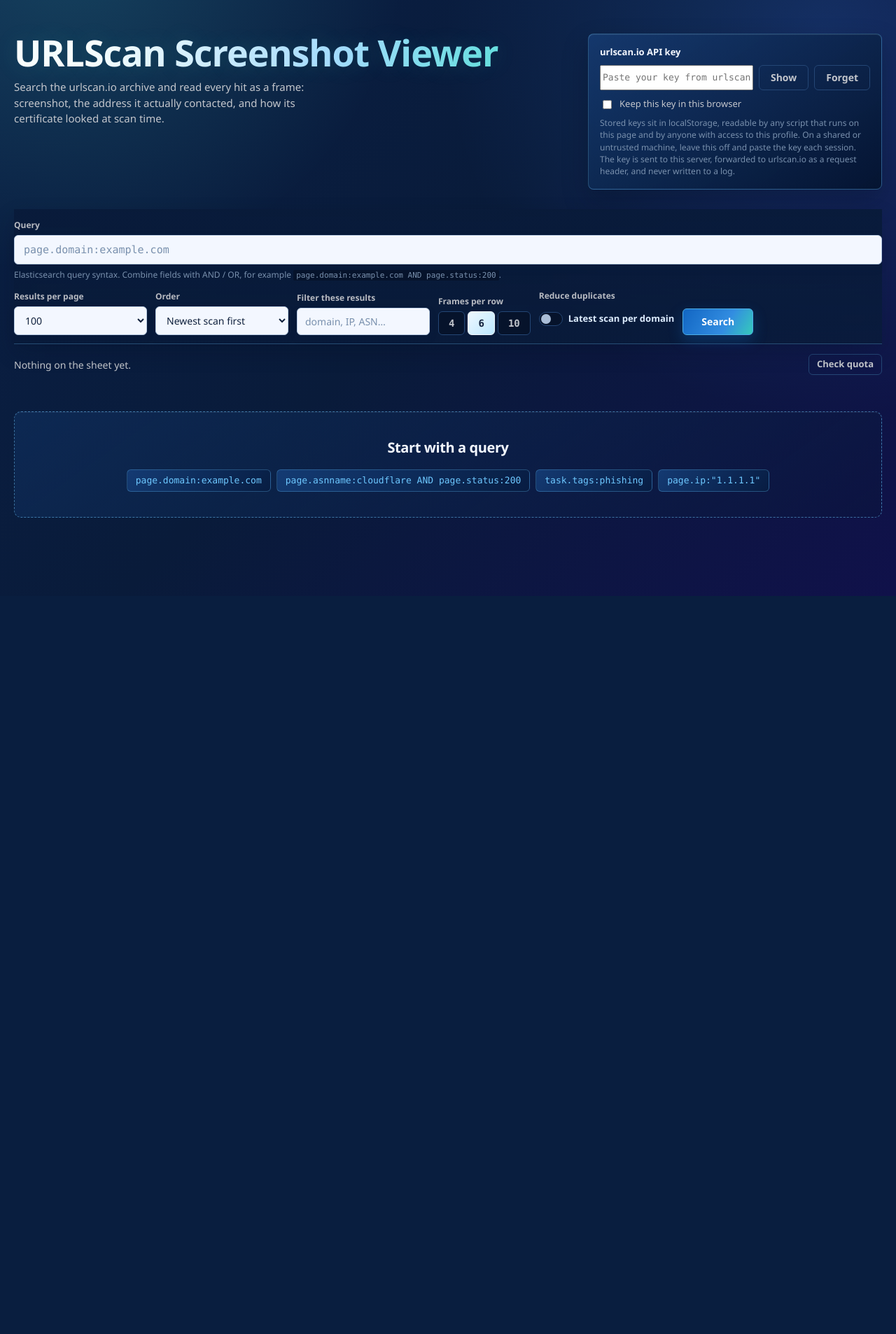
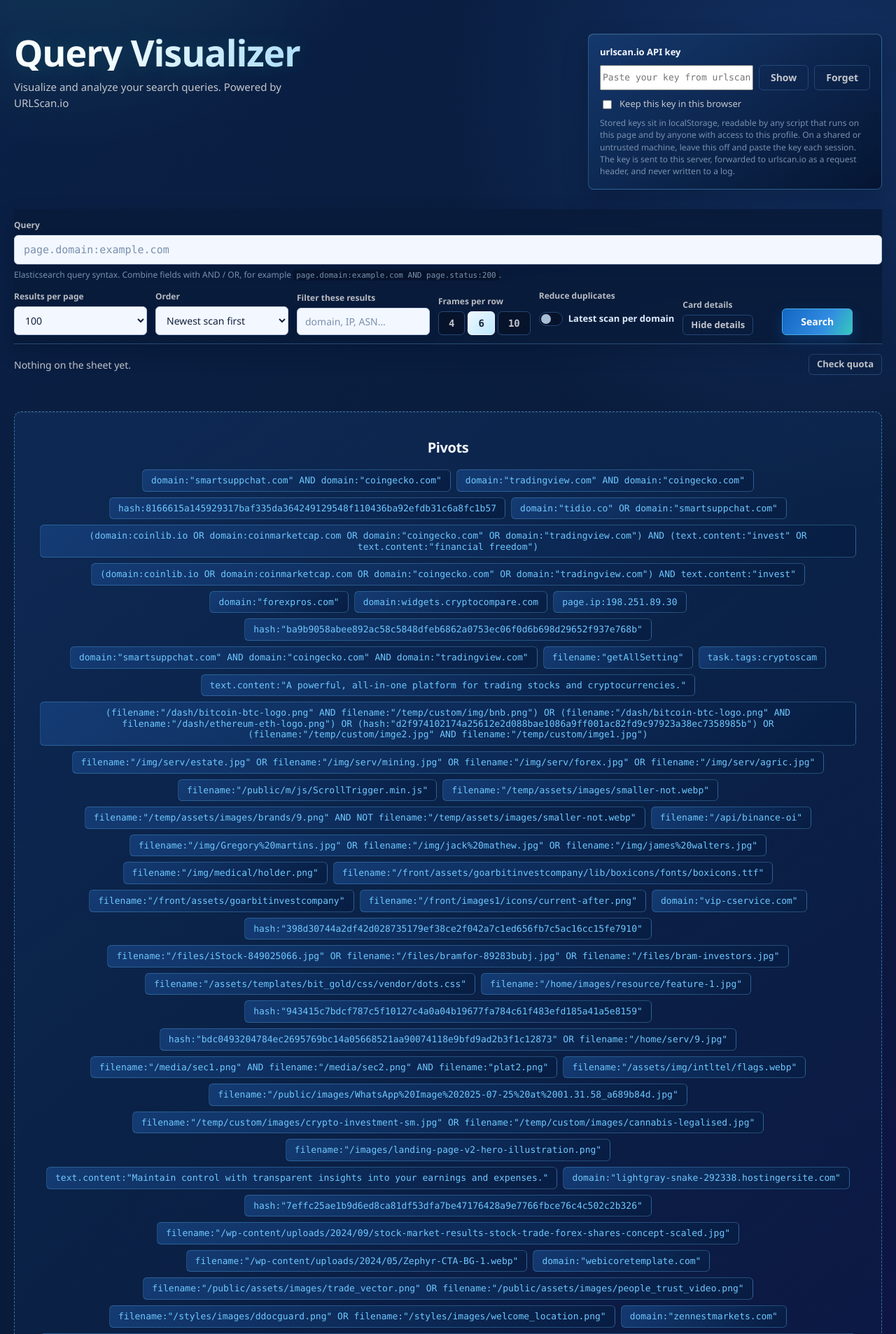
Before and after one commit to benpinpop/urlscan-dashboard, a Flask app: page / in a window 1280 px wide. Shown: the top 1907 px of the page at 70% size. Before the commit the page ends 852 px from the top, so only its background shows below. Run offline with Flask 3, Linux system fonts and the light colour scheme.

Commit message:
Add toggle details feature and example queries to the dashboard

```diff
--- a/static/css/styles.css
+++ b/static/css/styles.css
@@ -212,6 +212,7 @@
 .knob { flex: 0 1 190px; min-width: 130px; }
 .knob--density { flex: 0 0 auto; }
 .knob--collapse { flex: 0 1 auto; min-width: 190px; }
+.knob--details { flex: 0 0 auto; }
 
 .toggle {
   display: flex;
@@ -550,6 +551,13 @@
 .cols-10 .frame__margin { padding: 7px; }
 .cols-10 .fact--time { display: none; }
 
+.sheet.is-minimal .facts { display: none; }
+
+.sheet.is-minimal .frame__margin {
+  padding-top: 12px;
+  padding-bottom: 12px;
+}
+
 /* --- Pagination --------------------------------------------------------- */
 
 .more {
--- a/static/js/app.js
+++ b/static/js/app.js
@@ -20,6 +20,7 @@
     sort: document.getElementById("sort"),
     filter: document.getElementById("filter"),
     collapseDomain: document.getElementById("collapse-domain"),
+    toggleDetails: document.getElementById("toggle-details"),
     run: document.getElementById("run"),
     quota: document.getElementById("quota"),
     sheet: document.getElementById("sheet"),
@@ -37,7 +38,8 @@
     lightboxTitle: document.getElementById("lightbox-title"),
     lightboxFacts: document.getElementById("lightbox-facts"),
     lightboxClose: document.getElementById("lightbox-close"),
-    tpl: document.getElementById("frame-tpl")
+    tpl: document.getElementById("frame-tpl"),
+    exampleList: document.getElementById("example-list")
   };
 
   var state = {
@@ -83,6 +85,20 @@
     return d.toLocaleString(undefined, {
       year: "numeric", month: "short", day: "2-digit",
       hour: "2-digit", minute: "2-digit"
+    });
+  }
+
+  function renderExamples() {
+    var examples = Array.isArray(window.URLSCAN_EXAMPLES) ? window.URLSCAN_EXAMPLES : [];
+    examples.forEach(function (query) {
+      var item = document.createElement("li");
+      var button = document.createElement("button");
+      button.type = "button";
+      button.className = "example";
+      button.dataset.q = query;
+      button.textContent = query;
+      item.appendChild(button);
+      el.exampleList.appendChild(item);
     });
   }
 
@@ -509,6 +525,11 @@
   el.sort.addEventListener("change", render);
   el.filter.addEventListener("input", applyFilter);
   el.collapseDomain.addEventListener("change", render);
+  el.toggleDetails.addEventListener("click", function () {
+    var minimal = el.sheet.classList.toggle("is-minimal");
+    el.toggleDetails.textContent = minimal ? "Show details" : "Hide details";
+    el.toggleDetails.setAttribute("aria-pressed", String(minimal));
+  });
 
   el.query.addEventListener("keydown", function (event) {
     if (event.key === "Enter") { event.preventDefault(); runSearch(false); }
@@ -535,7 +556,8 @@
   Array.prototype.forEach.call(document.querySelectorAll(".density__btn"), function (button) {
     button.addEventListener("click", function () {
       var cols = button.dataset.cols;
-      el.sheet.className = "sheet cols-" + cols;
+      el.sheet.classList.remove("cols-4", "cols-6", "cols-10");
+      el.sheet.classList.add("cols-" + cols);
       document.querySelectorAll(".density__btn").forEach(function (b) {
         b.classList.toggle("is-on", b === button);
         b.setAttribute("aria-pressed", String(b === button));
@@ -543,6 +565,7 @@
     });
   });
 
+  renderExamples();
   document.querySelectorAll(".example").forEach(function (button) {
     button.addEventListener("click", function () {
       el.query.value = button.dataset.q;
--- /dev/null
+++ b/static/js/examples.js
@@ -0,0 +1,70 @@
+/* Add reusable urlscan.io lookup examples here. */
+
+window.URLSCAN_EXAMPLES = [
+  'domain:"smartsuppchat.com" AND domain:"coingecko.com"',
+  'domain:"tradingview.com" AND domain:"coingecko.com"',
+  'hash:8166615a145929317baf335da364249129548f110436ba92efdb31c6a8fc1b57',
+  'domain:"tidio.co" OR domain:"smartsuppchat.com"',
+  '(domain:coinlib.io OR domain:coinmarketcap.com OR domain:"coingecko.com" OR domain:"tradingview.com") AND (text.content:"invest" OR text.content:"financial freedom")',
+  '(domain:coinlib.io OR domain:coinmarketcap.com OR domain:"coingecko.com" OR domain:"tradingview.com") AND text.content:"invest"',
+  'domain:"forexpros.com"',
+  'domain:widgets.cryptocompare.com',
+  'page.ip:198.251.89.30',
+  'hash:"ba9b9058abee892ac58c5848dfeb6862a0753ec06f0d6b698d29652f937e768b"',
+  'domain:"smartsuppchat.com" AND domain:"coingecko.com" AND domain:"tradingview.com"',
+  'filename:"getAllSetting"',
+  'task.tags:cryptoscam',
+  'text.content:"A powerful, all-in-one platform for trading stocks and cryptocurrencies."',
+  '(filename:"/dash/bitcoin-btc-logo.png" AND filename:"/temp/custom/img/bnb.png") OR (filename:"/dash/bitcoin-btc-logo.png" AND filename:"/dash/ethereum-eth-logo.png") OR (hash:"d2f974102174a25612e2d088bae1086a9ff001ac82fd9c97923a38ec7358985b") OR (filename:"/temp/custom/imge2.jpg" AND filename:"/temp/custom/imge1.jpg")',
+  'filename:"/img/serv/estate.jpg" OR filename:"/img/serv/mining.jpg" OR filename:"/img/serv/forex.jpg" OR filename:"/img/serv/agric.jpg"',
+  'filename:"/public/m/js/ScrollTrigger.min.js"',
+  'filename:"/temp/assets/images/smaller-not.webp"',
+  'filename:"/temp/assets/images/brands/9.png" AND NOT filename:"/temp/assets/images/smaller-not.webp"',
+  'filename:"/api/binance-oi"',
+  'filename:"/img/Gregory%20martins.jpg" OR filename:"/img/jack%20mathew.jpg" OR filename:"/img/james%20walters.jpg"',
+  'filename:"/img/medical/holder.png"',
+  'filename:"/front/assets/goarbitinvestcompany/lib/boxicons/fonts/boxicons.ttf"',
+  'filename:"/front/assets/goarbitinvestcompany"',
+  'filename:"/front/images1/icons/current-after.png"',
+  'domain:"vip-cservice.com"',
+  'hash:"398d30744a2df42d028735179ef38ce2f042a7c1ed656fb7c5ac16cc15fe7910"',
+  'filename:"/files/iStock-849025066.jpg" OR filename:"/files/bramfor-89283bubj.jpg" OR filename:"/files/bram-investors.jpg"',
+  'filename:"/assets/templates/bit_gold/css/vendor/dots.css"',
+  'filename:"/home/images/resource/feature-1.jpg"',
+  'hash:"943415c7bdcf787c5f10127c4a0a04b19677fa784c61f483efd185a41a5e8159"',
+  'hash:"bdc0493204784ec2695769bc14a05668521aa90074118e9bfd9ad2b3f1c12873" OR filename:"/home/serv/9.jpg"',
+  'filename:"/media/sec1.png" AND filename:"/media/sec2.png" AND filename:"plat2.png"',
+  'filename:"/assets/img/intltel/flags.webp"',
+  'filename:"/public/images/WhatsApp%20Image%202025-07-25%20at%2001.31.58_a689b84d.jpg"',
+  'filename:"/temp/custom/images/crypto-investment-sm.jpg" OR filename:"/temp/custom/images/cannabis-legalised.jpg"',
+  'filename:"/images/landing-page-v2-hero-illustration.png"',
+  'text.content:"Maintain control with transparent insights into your earnings and expenses."',
+  'domain:"lightgray-snake-292338.hostingersite.com"',
+  'hash:"7effc25ae1b9d6ed8ca81df53dfa7be47176428a9e7766fbce76c4c502c2b326"',
+  'filename:"/wp-content/uploads/2024/09/stock-market-results-stock-trade-forex-shares-concept-scaled.jpg"',
+  'filename:"/wp-content/uploads/2024/05/Zephyr-CTA-BG-1.webp"',
+  'domain:"webicoretemplate.com"',
+  'filename:"/public/assets/images/trade_vector.png" OR filename:"/public/assets/images/people_trust_video.png"',
+  'filename:"/styles/images/ddocguard.png" OR filename:"/styles/images/welcome_location.png"',
+  'domain:"zennestmarkets.com"',
+  'hash:"93f408e7c4b0a44fe654890abe7498e2f2fcfa4448641bb4802d6ef2d9a4bee8" OR hash:"884bc3d5d57e0b0b1e4744a5ff2a3d2ec9a9fe60c2b7aa594431975088289d66"',
+  'filename:"/temp/custom/assets/img/1.png" OR filename:"/temp/custom/assets/img/invoicing-image/1.png"',
+  'domain:rangwodf.cc',
+  'filename:"/images/header/gfx-f.png"',
+  'filename:"/wp-content/plugins/fake-notifications" AND (domain:"smartsuppchat.com" OR domain:"coingecko.com" OR domain:"tradingview.com")',
+  'filename:"/charting_library/charting_library.min.js"',
+  'filename:"/resource/images/common/home/investimg.png"',
+  'filename:"/assets/images/team/compliance_head.png"',
+  'filename:"/asset/theme1/images/elements/"',
+  'filename:"/assets/frontend/theme_base"',
+  'filename:"/images/1568997483.jpg"',
+  '(filename:"/assets/img/pslogo/doge.png" AND filename:"/assets/img/pslogo/btc.png") OR filename:"/assets/img/step-alt-1.png"',
+  'filename:"/img/fon_line_gretting.png" AND filename:"/img/about_doc_border.png"',
+  'hash:"9a7defac2a6b80fb11a7c72dead382689eb9fbae12254bb0ee20928b8506a6fa"',
+  'hash:"c90ac27535d9603d90a77a403cc32e5b50f6387a60e4f5ba399cbff72dbb7e14" AND hash:"497bd5eaaa51a18795164f04c6bb93d85c62468cac8784cb4dcf5c6f92df40ac" AND hash:"ea4dbfec3b2e808ee39027611f31ea04574d834b17d48e124899894cbb511900" AND hash:"0681a9bdcd3a9c67baa2bc3e208ea8a546cd834b8fb1c5999eab48be8c2eabc1" AND hash:"ff9f22096ea265f283c5cf72396fb2fe083f11dea08590ae3944b066ee6ae669"',
+  'filename:"/img/diagram3-middle.png" AND filename:"/img/icon-check.png"',
+  'hash:"ab845bc6624b365d68cff9e078141cb6fd8d90f45ef8e47419365cd667fb4a4e"',
+  'hash:"29b602d119618333e2acbfa20cf2ebec8e1e1bbb0ed76cee348786e33f0408a9"',
+  'domain:"x-core-example.com"',
+  'filename:"/assets/img/testimonial/img-2.jpg" AND filename:"/assets/img/testimonial/quot.png" AND filename:"/assets/img/testimonial/img-1.jpg"'
+];
--- a/templates/index.html
+++ b/templates/index.html
@@ -4,7 +4,7 @@
 <meta charset="utf-8">
 <meta name="viewport" content="width=device-width, initial-scale=1">
 <meta name="referrer" content="no-referrer">
-<title>Contact sheet — urlscan.io search</title>
+<title>Query Visualizer</title>
 <link rel="stylesheet" href="{{ url_for('static', filename='css/styles.css') }}">
 <link rel="icon" href="data:,">
 </head>
@@ -12,9 +12,8 @@
 
 <header class="sheet-head">
   <div class="sheet-head__title">
-    <h1>URLScan Screenshot Viewer</h1>
-    <p>Search the urlscan.io archive and read every hit as a frame: screenshot, the address it actually
-       contacted, and how its certificate looked at scan time.</p>
+    <h1>Query Visualizer</h1>
+    <p>Visualize and analyze your search queries. Powered by URLScan.io</p>
   </div>
 
   <div class="key" id="key-panel">
@@ -94,6 +93,12 @@
       </span>
     </label>
 
+    <div class="knob knob--details">
+      <span class="knob__label">Card details</span>
+      <button type="button" id="toggle-details" class="btn btn--ghost btn--small"
+              aria-pressed="false">Hide details</button>
+    </div>
+
     <button type="button" id="run" class="btn btn--primary">Search</button>
   </div>
 </section>
@@ -115,13 +120,8 @@
 
 <main>
   <section class="empty" id="empty">
-    <h2>Start with a query</h2>
-    <ul class="empty__examples">
-      <li><button type="button" class="example" data-q="page.domain:example.com">page.domain:example.com</button></li>
-      <li><button type="button" class="example" data-q="page.asnname:cloudflare AND page.status:200">page.asnname:cloudflare AND page.status:200</button></li>
-      <li><button type="button" class="example" data-q="task.tags:phishing">task.tags:phishing</button></li>
-      <li><button type="button" class="example" data-q="page.ip:&quot;1.1.1.1&quot;">page.ip:"1.1.1.1"</button></li>
-    </ul>
+    <h2>Pivots</h2>
+    <ul class="empty__examples" id="example-list"></ul>
   </section>
 
   <section class="sheet cols-6" id="sheet" aria-label="Search results"></section>
@@ -164,6 +164,7 @@
   </article>
 </template>
 
+<script src="{{ url_for('static', filename='js/examples.js') }}"></script>
 <script src="{{ url_for('static', filename='js/app.js') }}" defer></script>
 </body>
 </html>
```
